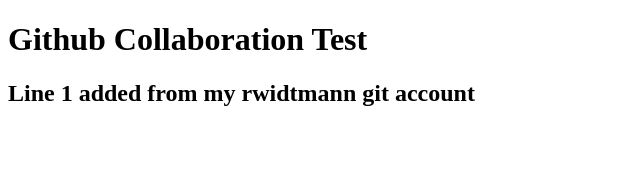
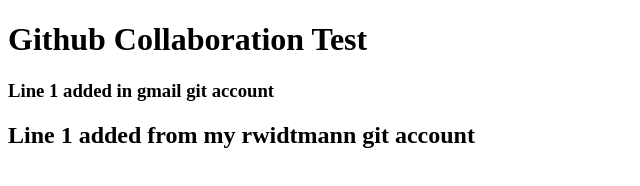
Before and after one commit to rwidtmann/my-project-test, a plain HTML site: page index.html in a window 1280 px wide. Shown: the whole page, without its empty margins (0-640 px from the left). Drawn offline with Linux system fonts and the light colour scheme.

Commit message:
Line 1 from gmail git account added

```diff
--- a/index.html
+++ b/index.html
@@ -9,6 +9,8 @@
 <body>
     <h1>Github Collaboration Test</h1>
 
+    <h3>Line 1 added in gmail git account</h3>
+
     <h2>Line 1 added from my rwidtmann git account</h2>
 </body>
 </html>
```
